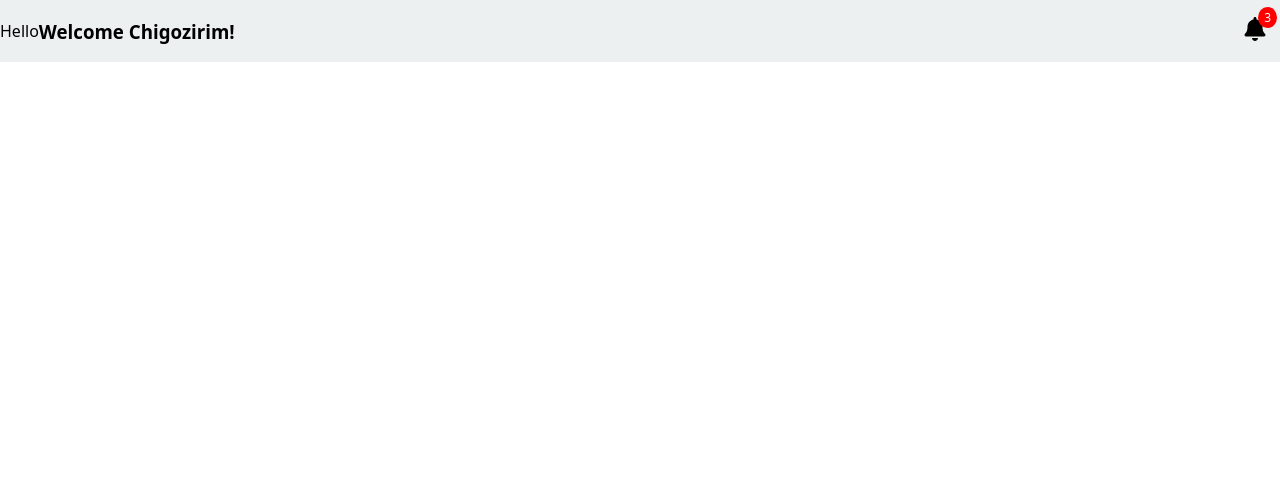
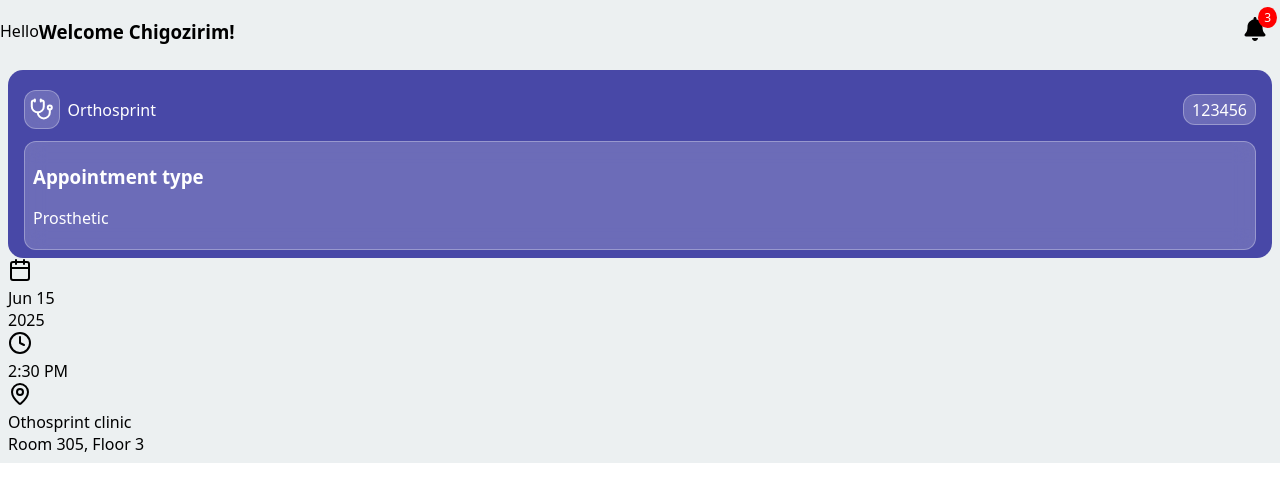
Before and after one commit to Mario-Gozie/Orthosprint-web-app, a React (Vite) app: page /app in a window 1280 px wide. Shown: the top 502 px of the page. Built offline with nearby package versions, Linux system fonts and the light colour scheme; no server answers.

Commit message:
working on appointment card

```diff
--- a/package.json
+++ b/package.json
@@ -10,11 +10,15 @@
     "preview": "vite preview"
   },
   "dependencies": {
+    "@emotion/react": "^11.14.0",
+    "@emotion/styled": "^11.14.0",
     "@heroicons/react": "^2.2.0",
+    "@mui/material": "^7.1.1",
     "@reduxjs/toolkit": "^2.8.2",
     "@supabase/supabase-js": "^2.49.8",
     "framer-motion": "^12.15.0",
     "hamburger-react": "^2.5.2",
+    "lucide-react": "^0.511.0",
     "react": "^19.1.0",
     "react-dom": "^19.1.0",
     "react-icons": "^5.5.0",
--- /dev/null
+++ b/src/Components/Customer-App-Components/AppointmentCards.jsx
@@ -0,0 +1,58 @@
+import React, { useState } from "react";
+
+import {
+  Calendar,
+  X,
+  Clock,
+  QrCode,
+  User,
+  MapPin,
+  Stethoscope,
+  RotateCcw,
+} from "lucide-react";
+
+function AppointmentCards() {
+  return (
+    <div className="appointment-card">
+      <div className="appointment-blue-bg">
+        <div className="logo-appointment-id">
+          <div className="logo-icon">
+            <Stethoscope className="stetho" />
+            <p>Orthosprint</p>
+          </div>
+          <p className="appointment-id">123456</p>
+        </div>
+        <div className="appointment-type-container">
+          <h3>Appointment type</h3>
+          <p>Prosthetic</p>
+        </div>
+      </div>
+      <div className="main-appointment-detail">
+        <div className="appointment-date">
+          <Calendar />
+          <div className="main-detail">
+            <div className="detail-bold">Jun 15</div>
+            <div className="detail-small">2025</div>
+          </div>
+        </div>
+        <div className="appointment-time">
+          <Clock />
+          <div className="main-detail">
+            <div className="detail-bold">2:30 PM</div>
+            <div className="detail-small"></div>
+          </div>
+        </div>
+        <div className="location">
+          <MapPin />
+          <div className="main-detail">
+            <div className="detail-bold">Othosprint clinic</div>
+            <div className="detail-small">Room 305, Floor 3</div>
+          </div>
+        </div>
+        <div className="duration"></div>
+      </div>
+    </div>
+  );
+}
+
+export default AppointmentCards;
--- a/src/Components/Customer-App-Components/CustomerApp.jsx
+++ b/src/Components/Customer-App-Components/CustomerApp.jsx
@@ -1,6 +1,7 @@
 import React from "react";
 import { lazy, Suspense } from "react";
 import { Routes, Route } from "react-router-dom";
+import { ImSpinner8 } from "react-icons/im";
 
 const Home = lazy(() => import("./Home"));
 const Profile = lazy(() => import("./Profile"));
@@ -8,7 +9,7 @@ const Notification = lazy(() => import("./Notification"));
 
 function CustomerApp() {
   return (
-    <Suspense fallback={<div>Loading...</div>}>
+    <Suspense fallback={<ImSpinner8 className="spin" size={30} />}>
       <Routes>
         <Route path="/" element={<Home />} />
         <Route path="/:id/Profile" element={<Profile />} />
--- a/src/Components/Customer-App-Components/Home.jsx
+++ b/src/Components/Customer-App-Components/Home.jsx
@@ -1,11 +1,13 @@
 import React from "react";
 import Welcome from "./Welcome";
+import AppointmentCards from "./AppointmentCards";
 import "../../Css/CustomerAppCss.css";
 
 function Home() {
   return (
     <div className="app-home">
       <Welcome />
+      <AppointmentCards />
     </div>
   );
 }
--- a/src/Css/customerAppCss.css
+++ b/src/Css/customerAppCss.css
@@ -13,6 +13,18 @@ body {
   width: inherit;
 }
 
+.spin {
+  animation: spin 1s linear infinite;
+}
+
+@keyframes spin {
+  from {
+    transform: rotate(0deg);
+  }
+  to {
+    transform: rotate(360deg);
+  }
+}
 .welcome-container {
   width: 100%;
 }
@@ -43,3 +55,54 @@ body {
   padding: 2px 6px; /* Spacing around the number */
   font-size: 12px; /* Small text size */
 }
+
+.appointment-card {
+  margin: 0.5rem;
+  border-radius: 15px;
+}
+
+.appointment-blue-bg {
+  background: rgb(72, 72, 167);
+  color: white;
+  padding: 0.5rem 1rem;
+  border-radius: inherit;
+}
+
+.logo-appointment-id {
+  display: flex;
+  justify-content: space-between;
+  align-items: center;
+}
+
+.stetho {
+  background: rgba(255, 255, 255, 0.2);
+  backdrop-filter: blur(10px);
+  -webkit-backdrop-filter: blur(10px);
+  border: 1px solid rgba(255, 255, 255, 0.3);
+  padding: 0.4rem 0.3rem;
+  border-radius: 12px;
+}
+
+.appointment-id {
+  background: rgba(255, 255, 255, 0.2);
+  backdrop-filter: blur(10px);
+  -webkit-backdrop-filter: blur(10px);
+  border: 1px solid rgba(255, 255, 255, 0.3);
+  padding: 0.2rem 0.5rem;
+  border-radius: 12px;
+}
+
+.logo-icon {
+  display: flex;
+  align-items: center;
+  gap: 0.5rem;
+}
+
+.appointment-type-container {
+  background: rgba(255, 255, 255, 0.2);
+  backdrop-filter: blur(10px);
+  -webkit-backdrop-filter: blur(10px);
+  border: 1px solid rgba(255, 255, 255, 0.3);
+  padding: 0.2rem 0.5rem;
+  border-radius: 12px;
+}
```
Also changed, not shown: 1 other file (tests, documents, lock files or other folders).
